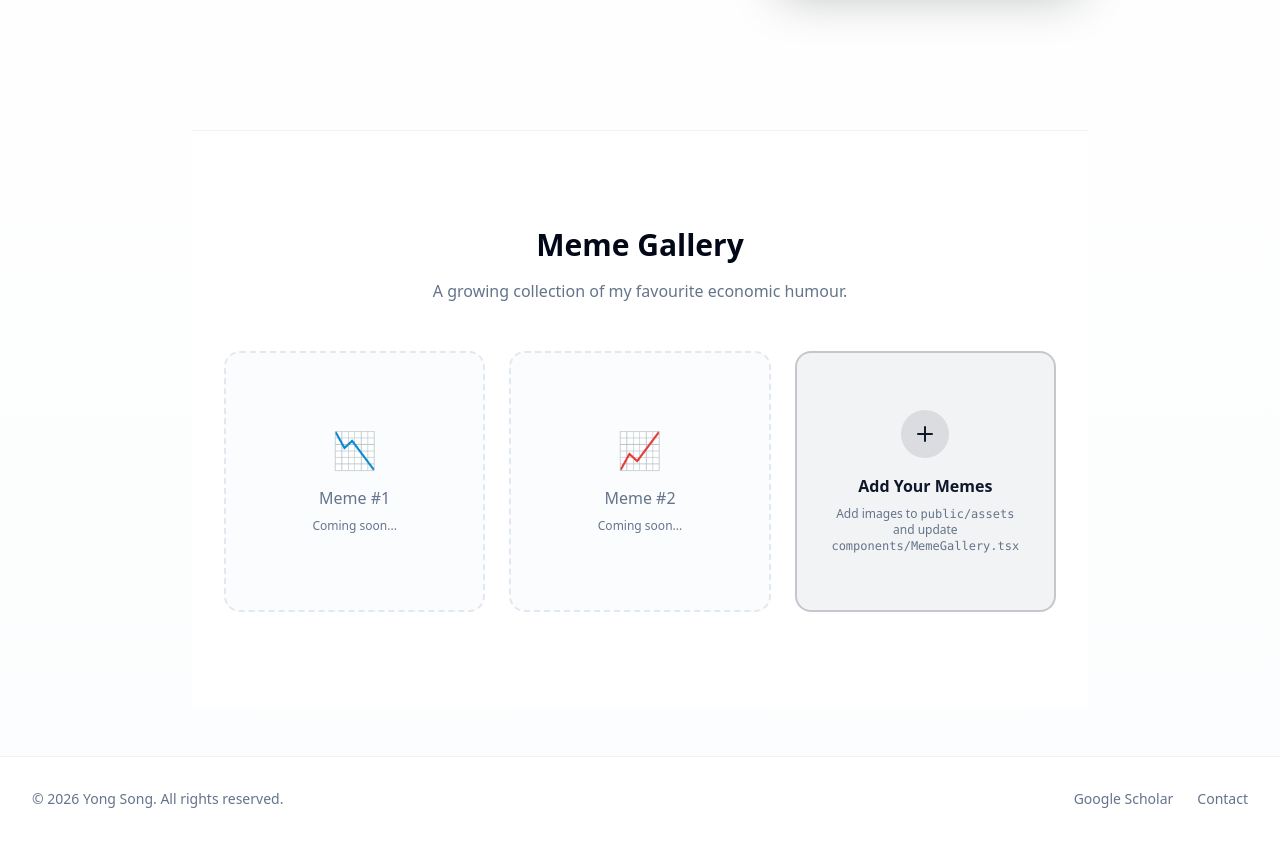
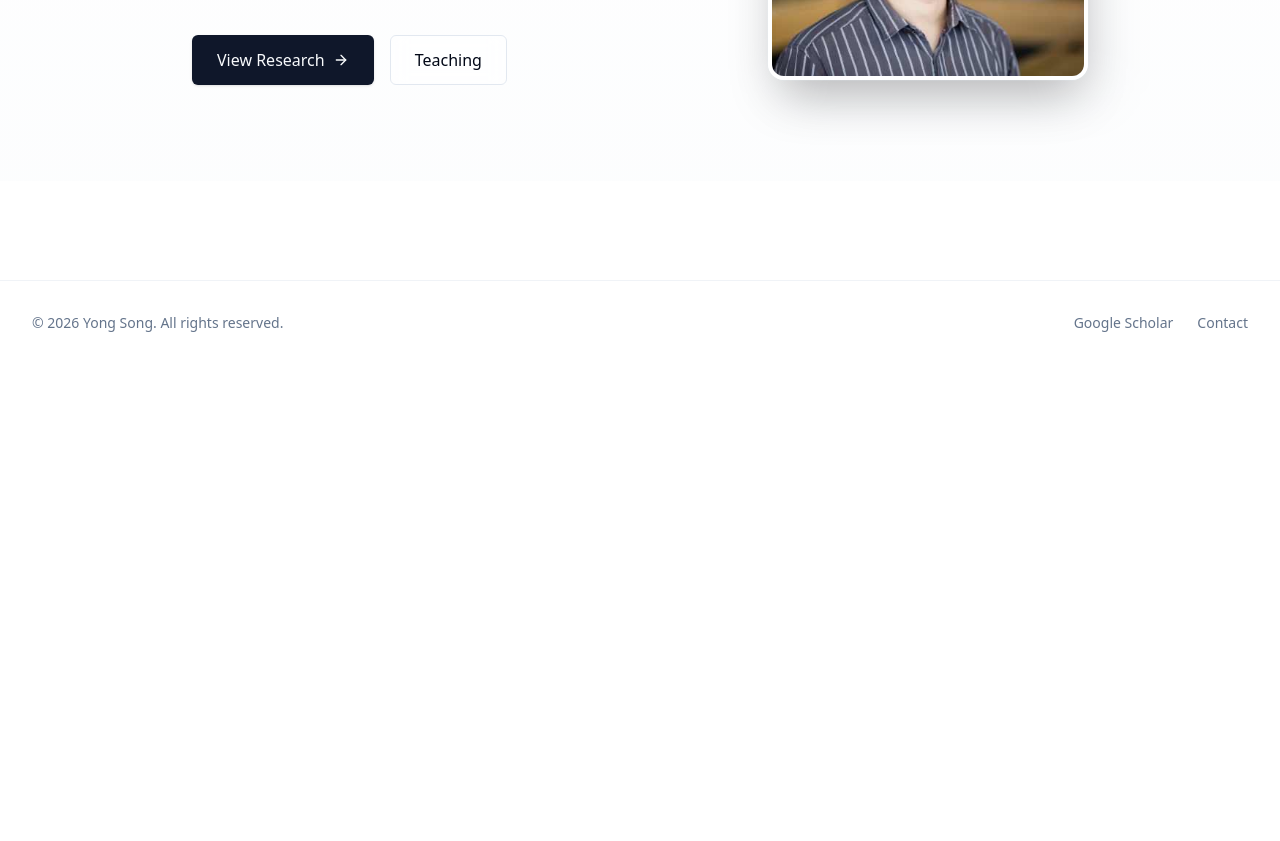
Before and after one commit to nktommy13/nktommy13.github.io, a Next.js app: page / in a window 1280 px wide. Shown: the part 520-1361 px from the top of the page. After the commit the page ends 885 px from the top, so only its background shows below. Built offline with nearby package versions, Linux system fonts and the light colour scheme; a web font is replaced by a local one.

Commit message:
revert: remove meme section

```diff
--- a/app/page.tsx
+++ b/app/page.tsx
@@ -5,7 +5,6 @@ import Link from "next/link";
 import { motion } from "framer-motion";
 import { ArrowRight } from "lucide-react";
 
-import { MemeGallery } from "@/components/MemeGallery";
 
 export default function Home() {
   return (
@@ -79,9 +78,6 @@ export default function Home() {
 
           </div>
 
-          {/* Meme Section */}
-          <MemeGallery />
-
         </main>
       </div>
     </div>
--- a/components/MemeGallery.tsx
+++ /dev/null
@@ -1,54 +0,0 @@
-"use client";
-
-import { motion } from "framer-motion";
-import { Plus } from "lucide-react";
-
-export function MemeGallery() {
-    return (
-        <section id="memes" className="py-24 border-t border-border/50 bg-background">
-            <div className="max-w-4xl mx-auto px-4 sm:px-6 lg:px-8">
-                <motion.div
-                    initial={{ opacity: 0, y: 20 }}
-                    whileInView={{ opacity: 1, y: 0 }}
-                    viewport={{ once: true }}
-                    className="text-center mb-12"
-                >
-                    <h2 className="text-3xl font-serif font-bold mb-4">Meme Gallery</h2>
-                    <p className="text-muted-foreground">
-                        A growing collection of my favourite economic humour.
-                    </p>
-                </motion.div>
-
-                {/* Empty State / Placeholder */}
-                <div className="grid grid-cols-1 sm:grid-cols-2 md:grid-cols-3 gap-6">
-
-                    {/* Example 1 - Placeholder */}
-                    <div className="aspect-square rounded-2xl bg-muted/30 border-2 border-dashed border-border flex flex-col items-center justify-center p-6 text-center hover:bg-muted/50 transition-colors">
-                        <span className="text-4xl mb-4">📉</span>
-                        <p className="font-medium text-muted-foreground">Meme #1</p>
-                        <p className="text-xs text-muted-foreground mt-2">Coming soon...</p>
-                    </div>
-
-                    {/* Example 2 - Placeholder */}
-                    <div className="aspect-square rounded-2xl bg-muted/30 border-2 border-dashed border-border flex flex-col items-center justify-center p-6 text-center hover:bg-muted/50 transition-colors">
-                        <span className="text-4xl mb-4">📈</span>
-                        <p className="font-medium text-muted-foreground">Meme #2</p>
-                        <p className="text-xs text-muted-foreground mt-2">Coming soon...</p>
-                    </div>
-
-                    {/* Add New Instruction Card */}
-                    <div className="aspect-square rounded-2xl bg-primary/5 border-2 border-primary/20 flex flex-col items-center justify-center p-6 text-center">
-                        <div className="h-12 w-12 rounded-full bg-primary/10 flex items-center justify-center mb-4 text-primary">
-                            <Plus size={24} />
-                        </div>
-                        <p className="font-semibold text-primary">Add Your Memes</p>
-                        <p className="text-xs text-muted-foreground mt-2 max-w-[200px]">
-                            Add images to <code>public/assets</code> and update <code>components/MemeGallery.tsx</code>
-                        </p>
-                    </div>
-
-                </div>
-            </div>
-        </section>
-    );
-}
```
